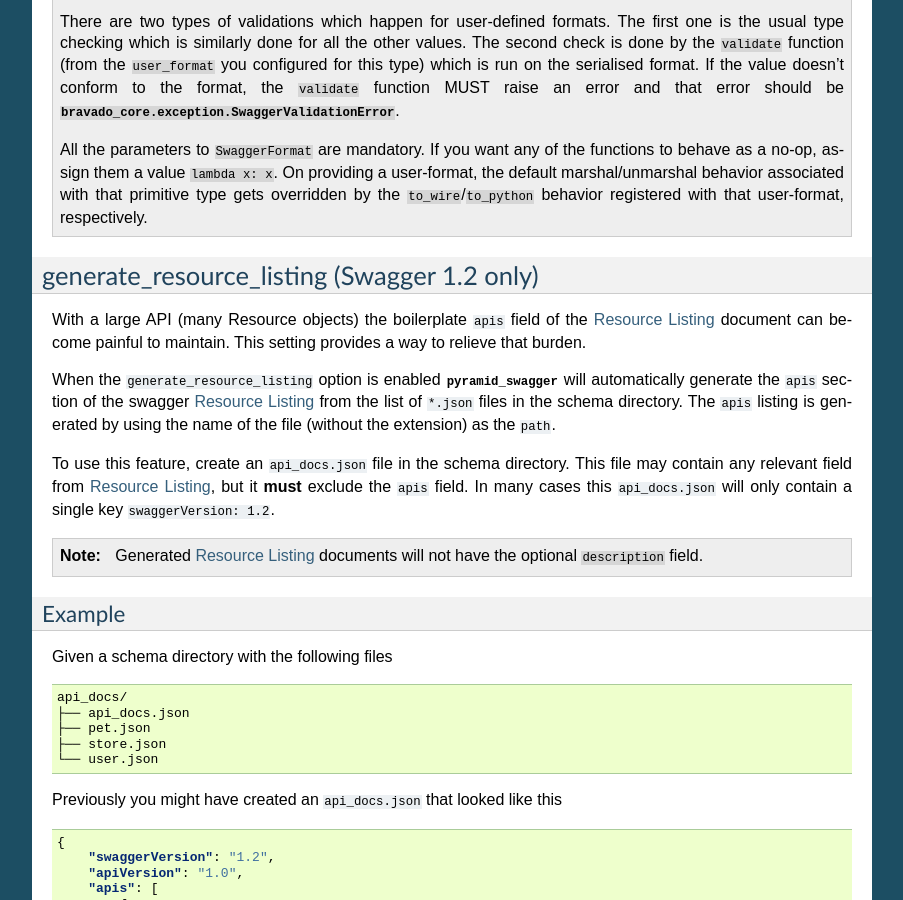
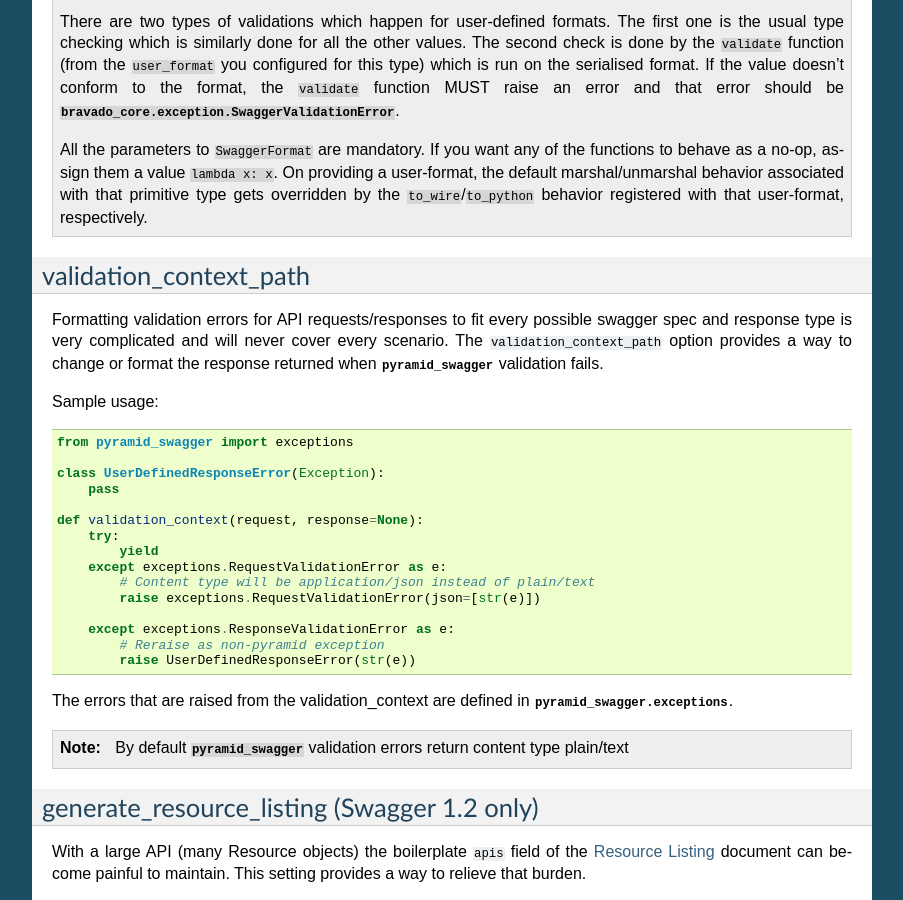
Before and after one commit to Yelp/pyramid_swagger, a Sphinx documentation site: the page built from docs/configuration.rst, in a window 1280 px wide and 900 px high, scrolled down 2093 px. Shown: the whole window, without its empty margins (198-1101 px from the left). Built offline with Sphinx 7.4.7, drawn with Linux system fonts in a browser that asks for light colours; some of the changed text lies outside the part shown.

Commit message:
updated docs, included extra test assert

```diff
--- a/docs/configuration.rst
+++ b/docs/configuration.rst
@@ -156,6 +156,43 @@ After defining this format, it can be used in the Swagger Spec definition like s
 
 .. _Data Types: https://github.com/swagger-api/swagger-spec/blob/master/versions/2.0.md#user-content-data-types
 
+validation_context_path
+-----------------------
+
+Formatting validation errors for API requests/responses to fit every possible
+swagger spec and response type is very complicated and will never cover every
+scenario. The ``validation_context_path`` option provides a way to change or
+format the response returned when :mod:`pyramid_swagger` validation fails.
+
+Sample usage:
+
+.. code-block:: python
+
+        from pyramid_swagger import exceptions
+
+        class UserDefinedResponseError(Exception):
+            pass
+
+        def validation_context(request, response=None):
+            try:
+                yield
+            except exceptions.RequestValidationError as e:
+                # Content type will be application/json instead of plain/text
+                raise exceptions.RequestValidationError(json=[str(e)])
+
+            except exceptions.ResponseValidationError as e:
+                # Reraise as non-pyramid exception
+                raise UserDefinedResponseError(str(e))
+
+
+
+The errors that are raised from the validation_context are defined in
+:mod:`pyramid_swagger.exceptions`.
+
+.. note::
+
+    By default :mod:`pyramid_swagger` validation errors return content type plain/text
+
 generate_resource_listing (Swagger 1.2 only)
 --------------------------------------------
 
```
Also changed, not shown: 2 other files.
